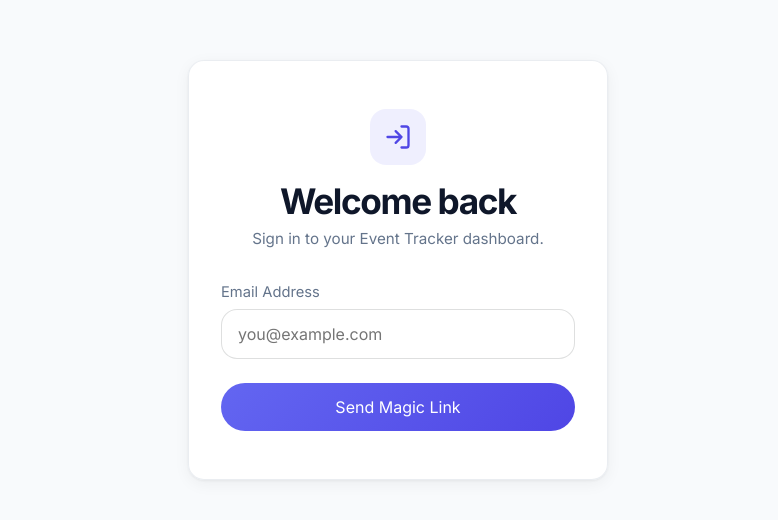
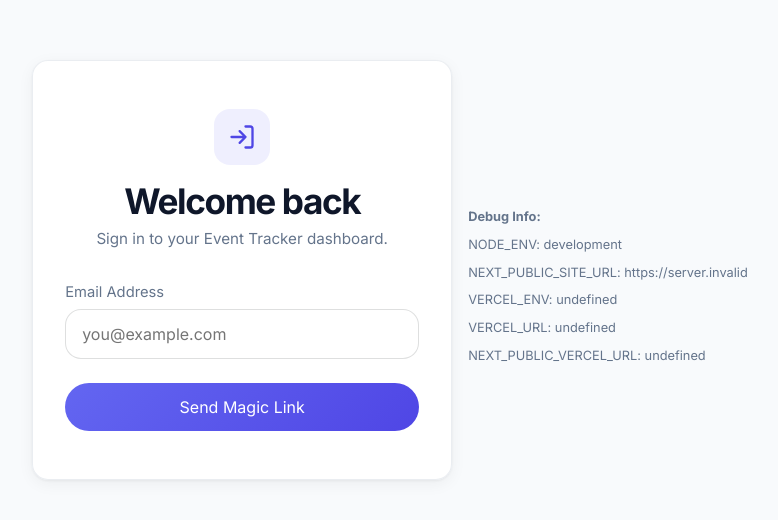
Before and after one commit to fieldingtron/event-tracker, a Next.js app: page /login in a window 1280 px wide. Shown: the part 122-642 px from the top of the page, without its empty margins (242-1020 px from the left). Built offline with nearby package versions, Linux system fonts and the light colour scheme; no server answers.

Commit message:
feat: Add a debug info section displaying environment variables to the login page.

```diff
--- a/app/login/page.tsx
+++ b/app/login/page.tsx
@@ -76,6 +76,14 @@ export default async function LoginPage(props: { searchParams: Promise<{ message
                     )}
                 </form>
             </div>
+            <div style={{ marginTop: '32px', padding: '16px', background: 'var(--surface-sunken)', borderRadius: '8px', fontSize: '0.8rem', color: 'var(--ink-soft)' }}>
+                <p><strong>Debug Info:</strong></p>
+                <p>NODE_ENV: {process.env.NODE_ENV}</p>
+                <p>NEXT_PUBLIC_SITE_URL: {process.env.NEXT_PUBLIC_SITE_URL || 'undefined'}</p>
+                <p>VERCEL_ENV: {process.env.VERCEL_ENV || 'undefined'}</p>
+                <p>VERCEL_URL: {process.env.VERCEL_URL || 'undefined'}</p>
+                <p>NEXT_PUBLIC_VERCEL_URL: {process.env.NEXT_PUBLIC_VERCEL_URL || 'undefined'}</p>
+            </div>
         </main>
     )
 }
```
